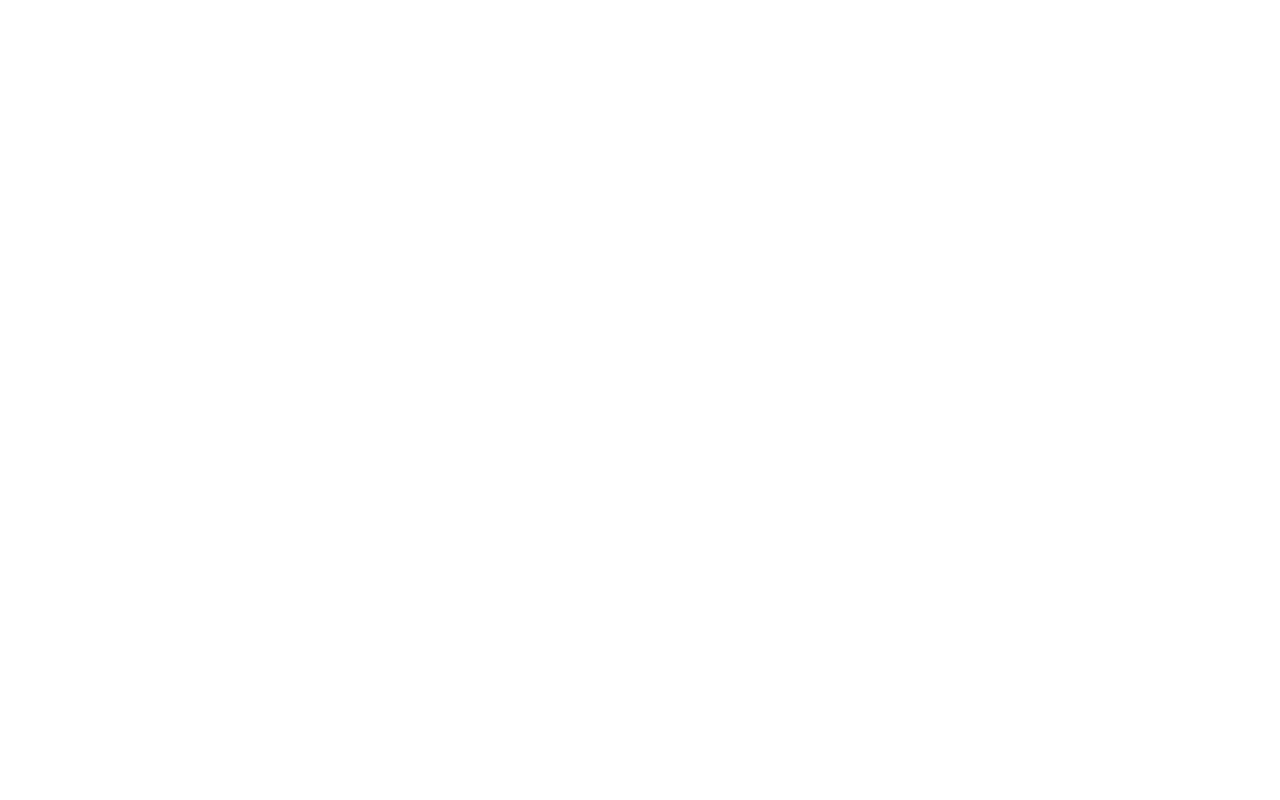
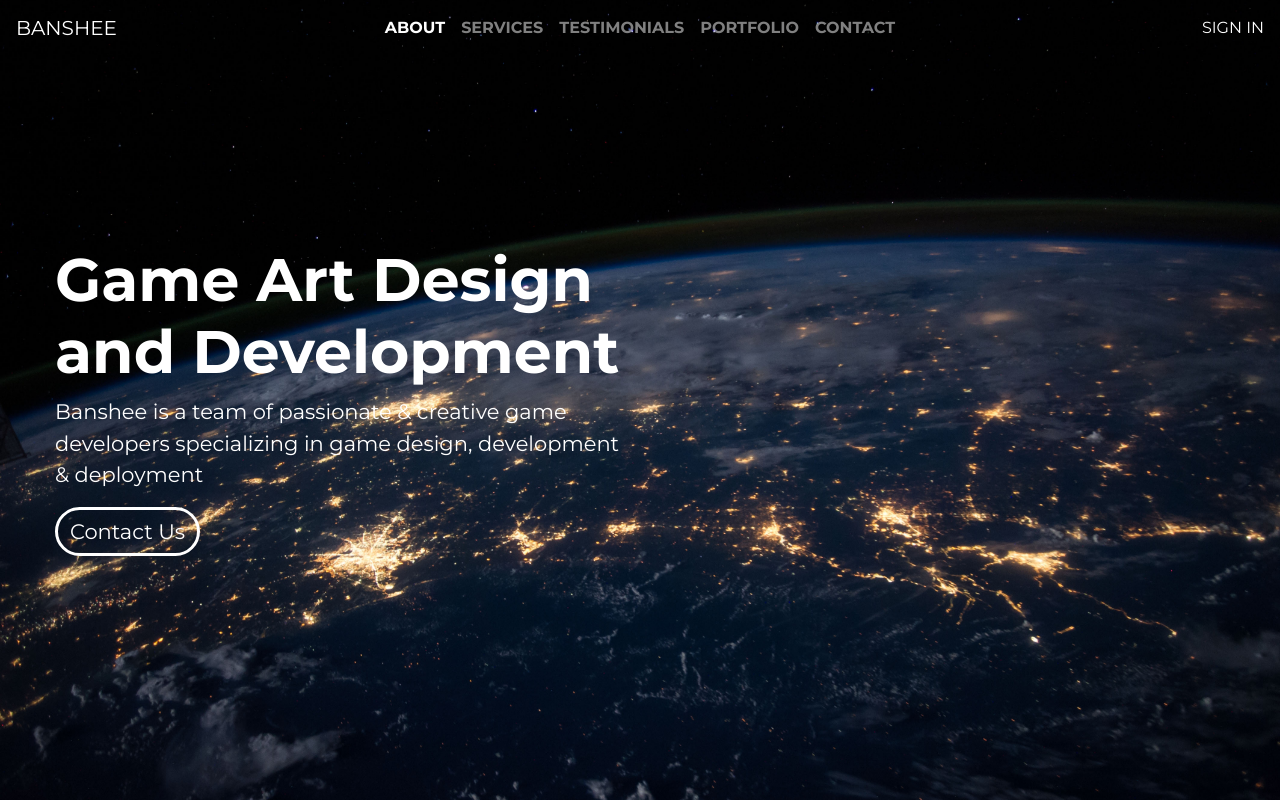
Before and after one commit to omatography/BANSHEE, a plain HTML site: page index.html in a window 1280 px wide. Drawn offline with nearby package versions, Linux system fonts and the light colour scheme; files whose address does not match are found by name.

Commit message:
Day 1 commit 1

```diff
--- a/index.html
+++ b/index.html
@@ -1,13 +1,58 @@
 <!DOCTYPE html>
 <html lang="en">
 <head>
+    <!-- meta data -->
     <meta charset="UTF-8">
+    <meta name="author" content="Omkar R">
     <meta name="viewport" content="width=device-width, initial-scale=1.0">
-    <title>BANSHEE</title>
+    <!-- css of bootstrap and custom -->
     <link rel="stylesheet" href="https://stackpath.bootstrapcdn.com/bootstrap/4.4.1/css/bootstrap.min.css" >
     <link rel="stylesheet" href="style.css">
+    <!-- font  -->
+    <link href="https://fonts.googleapis.com/css2?family=Montserrat:wght@400;500;600;700;800&display=swap" rel="stylesheet">
+
+    <title>BANSHEE</title>  <!-- Title-->
+    <link rel="shortcut icon" href="assets/spacerocket.svg"> <!--title icon-->
 </head>
 <body>
+    <!-- navbar  -->
+    <div class="container-fluid">
+        <div class="navbar navbar-expand-md fixed-top navbar-dark " id="navbar">
+            <!-- navbar logo -->
+            <div class="navbar-brand mr-auto">
+                <a href="#home" ><span class="text-white">BANSHEE</span> </a>
+            </div>
+            <button class="navbar-toggler fixed " data-target="#navmenu" data-toggle="collapse">
+                <span class="navbar-toggler-icon"></span>
+            </button>
+            <!-- navbar menu  -->
+            <div class="collapse navbar-collapse " id="navmenu">
+                <ul class="nav navbar-nav navbar-center" >
+                    <li class="nav-item" role="presentation"><a href="#about" class=" nav-link active ">ABOUT</a></li>
+                    <li class="nav-item" role="presentation"><a href="#about" class=" nav-link">SERVICES</a></li>
+                    <li class="nav-item" role="presentation"><a href="#about" class=" nav-link">TESTIMONIALS</a></li>
+                    <li class="nav-item" role="presentation"><a href="#about" class=" nav-link">PORTFOLIO</a></li>
+                    <li class="nav-item" role="presentation"><a href="#about" class=" nav-link">CONTACT</a></li>
+                </ul>
+                <span class="text-white ml-auto">SIGN IN</span>
+            </div>
+
+        </div>
+    </div>
+
+    <!-- home -->
+    <div class="home-background">
+        <div class="container-fluid home" >
+            <h1 class="home-heading">Game Art Design <br>
+                and Development</h1>
+            <p class="home-para">Banshee is a team of passionate & creative game <br>
+            developers specializing in game design, development <br>& deployment</p>
+            <button class=" btn contact-btn btn-outline-light">
+                <span class="contact-btn-para">Contact Us</span>
+            </button>
+        </div>
+    </div>
+
 
 
     <script src="https://cdnjs.cloudflare.com/ajax/libs/jquery/3.5.1/jquery.slim.js"></script>
--- a/style.css
+++ b/style.css
@@ -0,0 +1,54 @@
+*{
+    font-family: "Montserrat",sans-serif;
+}
+body{
+    background-color: black;
+}
+
+.navbar-center {
+    position: absolute;
+    left: 50%;
+    transform: translatex(-50%);
+  }
+
+.nav-link{
+    font-weight: bold;
+}
+
+.home-background{
+    height: 100vh;
+    min-height: 500px;
+    background: url("assets/nasa-Q1p7bh3SHj8-unsplash.jpg");
+    background-size: cover;
+    background-position: center;
+    background-repeat: no-repeat;
+}
+.home{
+    padding-right: 55px;
+    padding-left: 55px;
+    position: absolute;
+    top:50%;
+    transform: translateY(-50%);
+}
+.home-heading{
+    color: white;
+    font-weight: bolder;
+    font-size: 60px;
+}
+
+.home-para{
+    color: white;
+    font-size: 21px;
+}
+
+.contact-btn{
+    border: 3px solid white;
+    border-radius: 30px;
+
+}
+
+.contact-btn-para{
+    color: white;
+    font-size: 21px;
+
+}
```
Also changed, not shown: assets/nasa-Q1p7bh3SHj8-unsplash.jpg (added), assets/spacerocket.svg (added).
